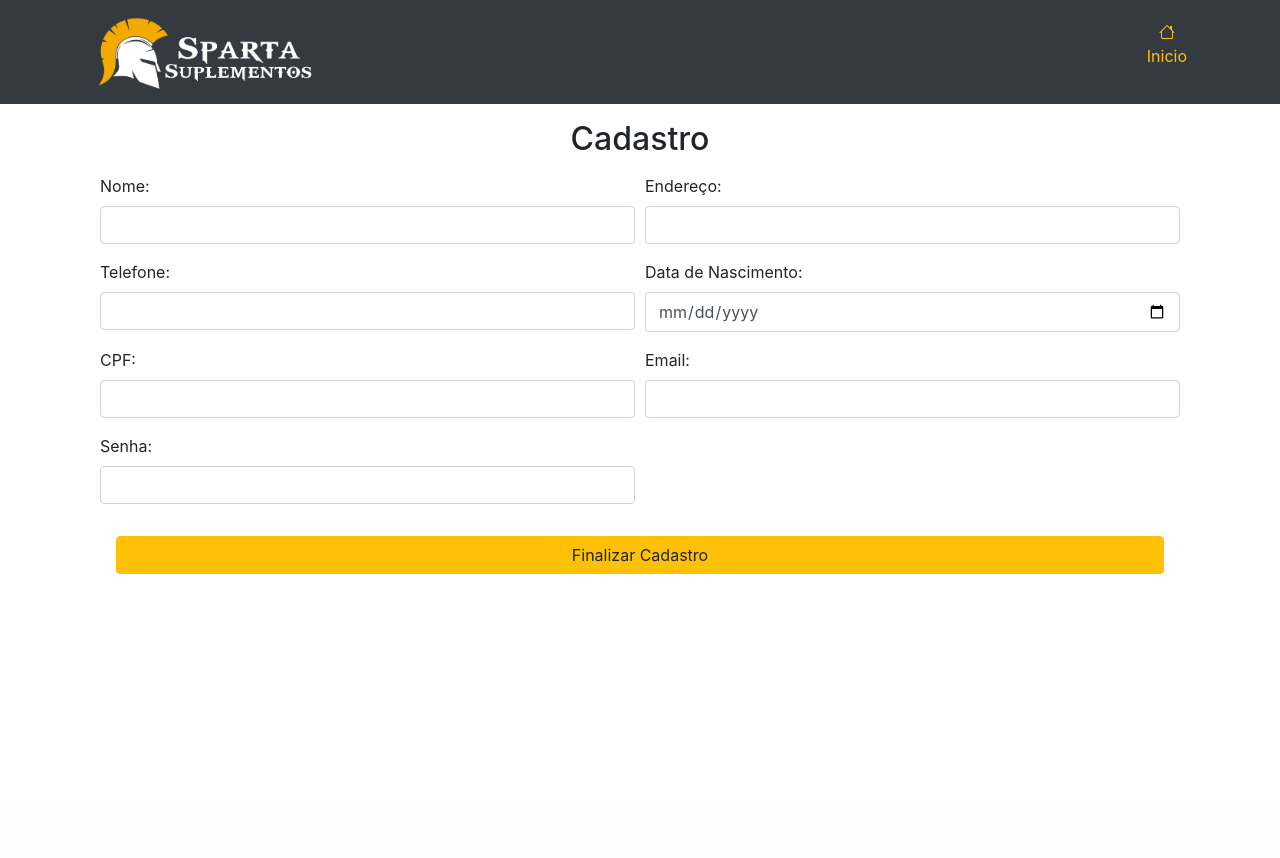
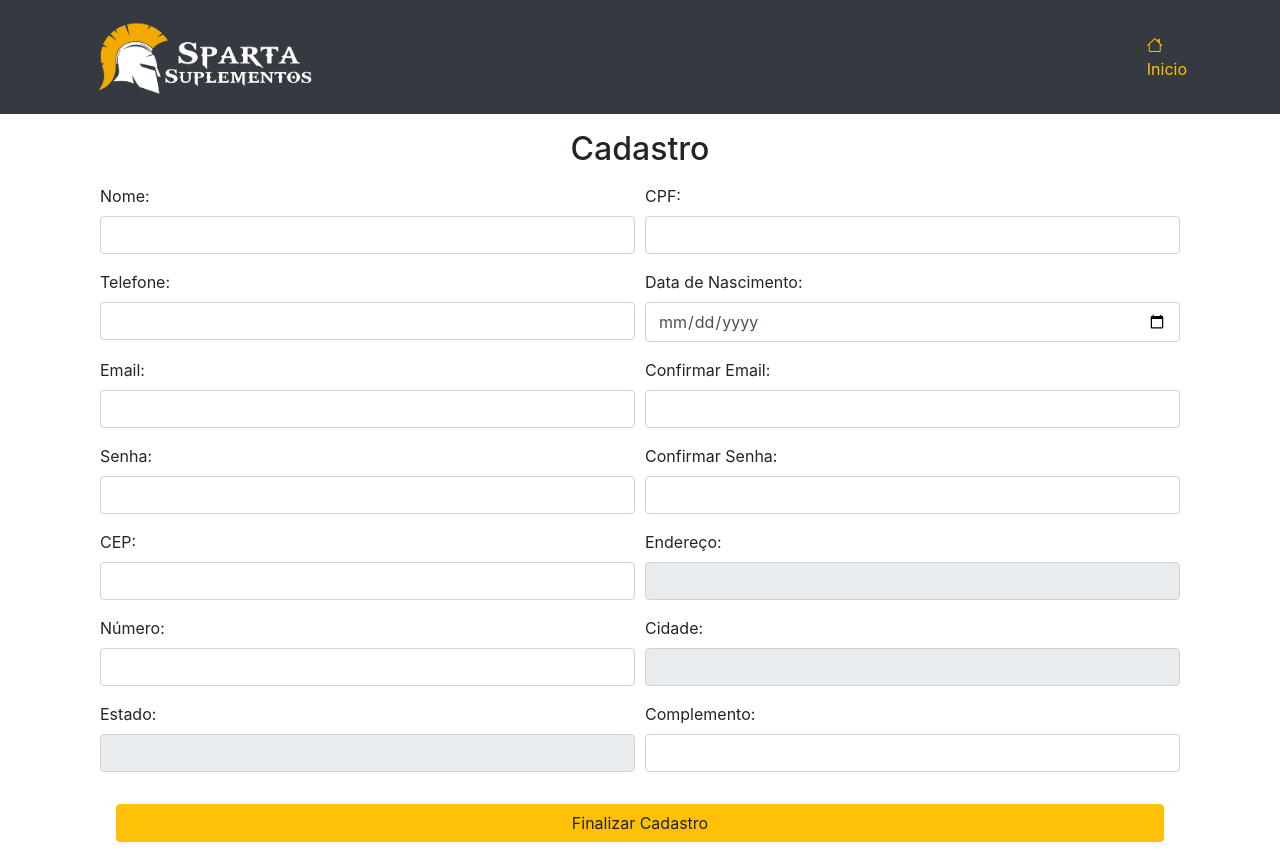
Before and after one commit to Ruamms/sparta, a PHP site: page /sparta/usuario/adicionar.php in a window 1280 px wide. Before the commit the page ends 574 px from the top, so only its background shows below. Run offline with PHP 8.4, Linux system fonts and the light colour scheme; some libraries are stand-ins or nearby versions.

Commit message:
Foi incluido novos campos como obrigatorios no cadastro

```diff
--- a/usuario/adicionar.php
+++ b/usuario/adicionar.php
@@ -16,20 +16,20 @@
     <script src="https://cdn.jsdelivr.net/npm/bootstrap@4.0.0/dist/js/bootstrap.min.js"
         integrity="sha384-JZR6Spejh4U02d8jOt6vLEHfe/JQGiRRSQQxSfFWpi1MquVdAyjUar5+76PVCmYl"
         crossorigin="anonymous"></script>
-    <!--  ícones do Bootstrap -->
+    <!-- ícones do Bootstrap -->
     <link href="https://cdn.jsdelivr.net/npm/bootstrap-icons/font/bootstrap-icons.css" rel="stylesheet">
-    <!--  mascaras jquery -->
+    <!-- mascaras jquery -->
     <script src="https://code.jquery.com/jquery-3.6.0.min.js"></script>
     <script src="https://cdnjs.cloudflare.com/ajax/libs/jquery.mask/1.14.16/jquery.mask.min.js"></script>
     <link rel="stylesheet" href="../public/style.css">
-    <title>Adicionar usuario</title>
+    <title>Adicionar usuário</title>
 </head>
 
 <body>
     <nav class="sticky-top navbar navbar-expand-md navbar-light bg-dark py-1 box-shadow">
         <div class="container">
-
-            <img class="imagem-login" src="../img/Sparta Suplementos - Logo.png" alt="sparta" />
+            <a class="navbar-brand" href="#">
+                <img class="imagem-login" src="../img/Sparta Suplementos - Logo.png" alt="sparta" />
             </a>
             <button class="navbar-toggler" type="button" data-toggle="collapse" data-target="#navbarSupportedContent"
                 aria-controls="navbarSupportedContent" aria-expanded="false" aria-label="Abrir Navegação">
@@ -37,33 +37,26 @@
             </button>
             <div class="collapse navbar-collapse" id="navbarSupportedContent">
                 <ul class="navbar-nav ml-auto">
-
-
                     <li class="nav-item">
-                        <p class="text-center"><a class="nav-link text-warning" href="../index.php"><i
-                                    class="bi bi-house " data-bs-toggle="tooltip" data-bs-placement="top"
-                                    title="Inicio"></i><br>Inicio</a>
-                        </p>
+                        <a class="nav-link text-warning" href="../index.php"><i class="bi bi-house"
+                                data-bs-toggle="tooltip" data-bs-placement="top" title="Inicio"></i><br>Inicio</a>
                     </li>
-
                 </ul>
             </div>
         </div>
     </nav>
     <h2 class="mt-3 text-center">Cadastro</h2>
 
-
     <section class="container mt-3">
         <form action="salvar.php" class="container" method="post">
-
             <div class="form-row">
                 <div class="form-group col-md-6">
                     <label for="nome">Nome:</label>
                     <input type="text" class="form-control" id="nome" name="nome" required>
                 </div>
-                <div class="form-group  col-md-6 ">
-                    <label for="endereco">Endereço:</label>
-                    <input type="text" class="form-control" id="endereco" name="endereco" required>
+                <div class="form-group col-md-6">
+                    <label for="cpf">CPF:</label>
+                    <input type="text" class="form-control" id="cpf" name="cpf" required maxlength="14">
                 </div>
             </div>
             <div class="form-row">
@@ -71,51 +64,105 @@
                     <label for="telefone">Telefone:</label>
                     <input type="tel" class="form-control" id="telefone" name="telefone" required>
                 </div>
-                <input type="hidden" id="tipo_cliente" name="tipo_cliente" value="cliente">
                 <div class="form-group col-md-6">
                     <label for="data_nasc">Data de Nascimento:</label>
                     <input type="date" class="form-control" id="data_nasc" name="data_nasc" required>
                 </div>
             </div>
-
             <div class="form-row">
                 <div class="form-group col-md-6">
-                    <label for="cpf">CPF:</label>
-                    <input type="text" class="form-control" id="cpf" name="cpf" pattern="\d{3}\.\d{3}\.\d{3}-\d{2}"
-                        title="Digite o CPF no formato 999.999.999-99" required>
+                    <label for="email">Email:</label>
+                    <input type="email" class="form-control" id="email" name="email" required>
                 </div>
                 <div class="form-group col-md-6">
-                    <label for="email">Email:</label>
-                    <input type="email" class="form-control" id="email" name="email"
-                        pattern="[a-zA-Z0-9._%+-]+@[a-zA-Z0-9.-]+\.[a-zA-Z]{2,}"
-                        title="Por favor, insira um endereço de e-mail válido" required>
+                    <label for="confirmar_email">Confirmar Email:</label>
+                    <input type="confirmar_email" class="form-control" id="confirmar_email" name="confirmar_email" required>
                 </div>
             </div>
-
             <div class="form-row">
                 <div class="form-group col-md-6">
                     <label for="senha">Senha:</label>
                     <input type="password" class="form-control" id="senha" name="senha" required>
                 </div>
+                <div class="form-group col-md-6">
+                    <label for="confirmar_senha">Confirmar Senha:</label>
+                    <input type="password" class="form-control" id="confirmar_senha" name="confirmar_senha" required>
+                </div>
             </div>
-
-
+            <div class="form-row">
+                <div class="form-group col-md-6">
+                    <label for="cep">CEP:</label>
+                    <input type="text" class="form-control" id="cep" name="cep" required>
+                </div>
+                <div class="form-group col-md-6">
+                    <label for="endereco">Endereço:</label>
+                    <input type="text" class="form-control" id="endereco" name="endereco" required readonly>
+                </div>
+            </div>
+            <div class="form-row">
+                <div class="form-group col-md-6">
+                    <label for="numero">Número:</label>
+                    <input type="text" class="form-control" id="numero" name="numero" required>
+                </div>
+                <div class="form-group col-md-6">
+                    <label for="cidade">Cidade:</label>
+                    <input type="text" class="form-control" id="cidade" name="cidade" required readonly>
+                </div>
+            </div>
+            <div class="form-row">
+                <div class="form-group col-md-6">
+                    <label for="estado">Estado:</label>
+                    <input type="text" class="form-control" id="estado" name="estado" required readonly>
+                </div>
+                <div class="form-group col-md-6">
+                    <label for="complemento">Complemento:</label>
+                    <input type="text" class="form-control" id="complemento" name="complemento">
+                </div>
+            </div>
             <div class="text-center m-3">
                 <button type="submit" class="btn w-100 btn-warning ">Finalizar Cadastro</button>
-            </div>
             </div>
         </form>
     </section>
     <script>
-        $(document).ready(function () {
-            $('#cpf').mask('000.000.000-00', { reverse: true });
+    $(document).ready(function () {
+        // Máscaras para os campos
+        $('#cpf').mask('000.000.000-00', { reverse: true });
+        $('#telefone').mask('00-00000-0000', { reverse: true });
+        $('#cep').mask('00000-000');
+
+        // Evento blur para preencher o endereço usando a API ViaCEP
+        $('#cep').blur(function(){
+            var cep = $(this).val().replace('-', '');
+            $.getJSON('https://viacep.com.br/ws/'+cep+'/json/', function(data) {
+                $('#endereco').val(data.logradouro);
+                $('#cidade').val(data.localidade);
+                $('#estado').val(data.uf);
+            });
         });
 
-        $(document).ready(function () {
-            $('#telefone').mask('00-00000-0000', { reverse: true });
+        // Evento de envio do formulário
+        $('form').submit(function(event) {
+            // Verificação das senhas
+            var senha = $('#senha').val();
+            var confirmarSenha = $('#confirmar_senha').val();
+            if (senha !== confirmarSenha) {
+                alert('As senhas não são iguais. Por favor, corrija.');
+                event.preventDefault(); // Impede o envio do formulário
+                return;
+            }
+
+            // Verificação dos e-mails
+            var email = $('#email').val();
+            var confirmarEmail = $('#confirmar_email').val();
+            if (email !== confirmarEmail) {
+                alert('Os e-mails não são iguais. Por favor, corrija.');
+                event.preventDefault(); // Impede o envio do formulário
+                return;
+            }
         });
-    </script>
-
+    });
+</script>
 </body>
 
 </html>
```
Also changed, not shown: usuario/salvar.php (+21 -27 lines).
